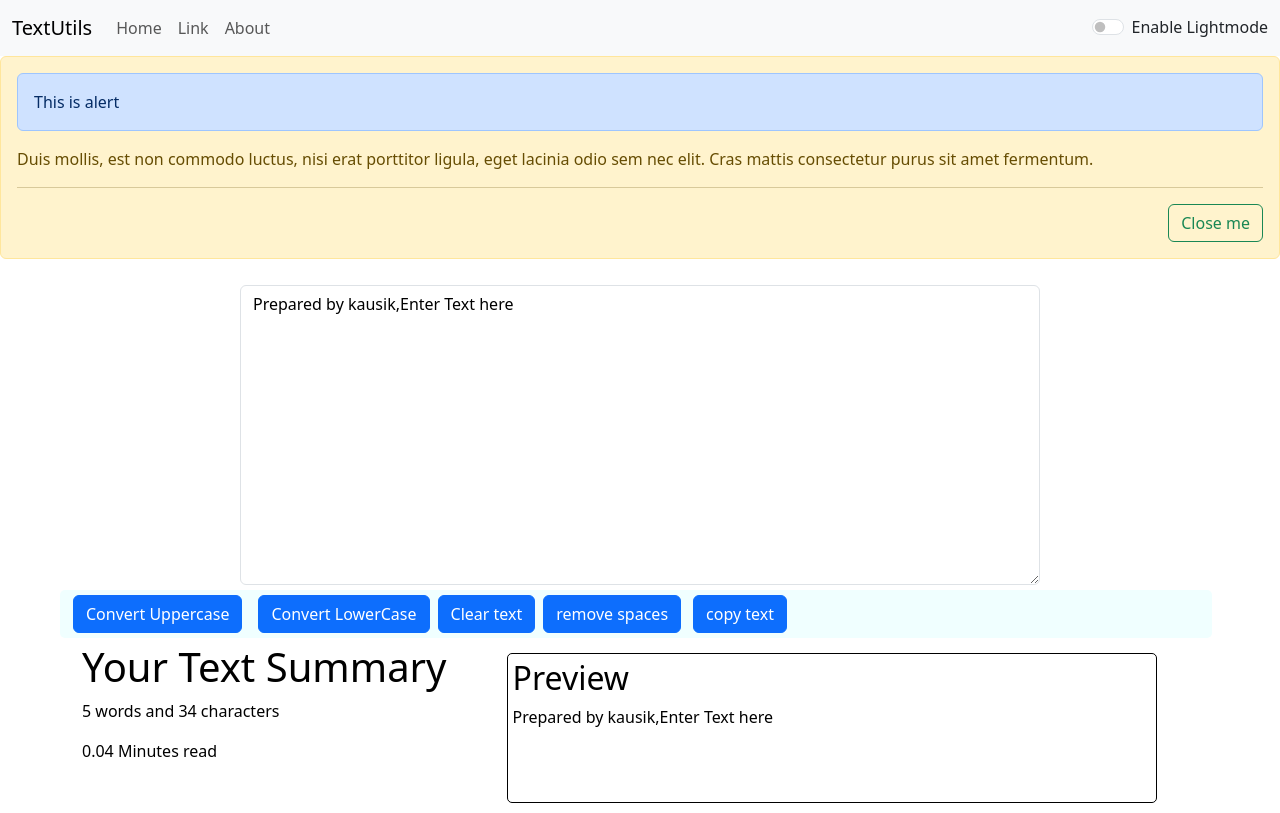
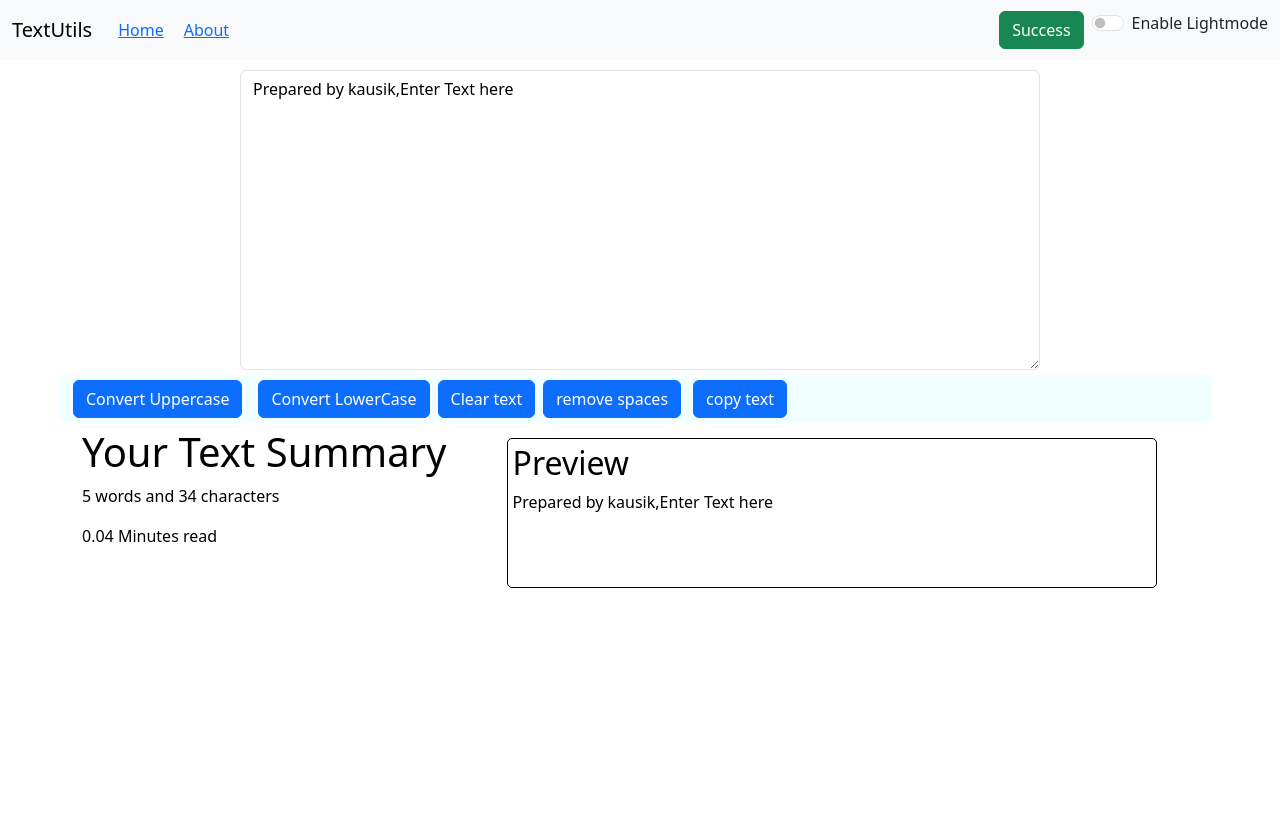
Before and after one commit to kausik11/textutils, a React (Create React App) app: page / in a window 1280 px wide. Built offline with nearby package versions, Linux system fonts and the light colour scheme.

Commit message:
adding routes to nav item

```diff
--- a/package.json
+++ b/package.json
@@ -10,6 +10,7 @@
     "react": "^18.2.0",
     "react-bootstrap": "^2.9.2",
     "react-dom": "^18.2.0",
+    "react-router-dom": "^6.21.1",
     "react-scripts": "5.0.1",
     "web-vitals": "^2.1.4"
   },
--- a/src/App.js
+++ b/src/App.js
@@ -5,28 +5,54 @@ import About from './Components/About';
 import Navbar from './Components/Navbar';
 import TextForm from './Components/TextForm';
 import Alert from './Components/Alert';
+import { BrowserRouter as Router, Switch, Route, Routes} from 'react-router-dom'
 
 function App() {
 
 const[darkmode,setdarkmode] = useState("light");//control for darkmode whether darkmode is enable or not
 const[text,settext] = useState("Enable Lightmode")
+const[alertMsg,setalertMsg] = useState(null);
+//here alert is object whihch is bydefault null, after that a setalaert method use to set an alert
+const[greenbtn,setgreenbtn] = useState("light")
+
+const setalaert = (msg,type)=>{   //this function takes two parameter one is the message to the alert and type of the alert
+     setalertMsg({
+      message : msg,
+      type : type,
+     })
+     setTimeout(() => {
+     setalertMsg(null)
+     }, 2000);
+}
+
 const toggleMode = ()=>{
   if(darkmode === "dark"){
     setdarkmode("light")
     settext("Enable Darkmode")
     document.body.style.backgroundColor="white";
+    setalaert("sucess, Lightmode is enabled","danger")
   }else{
     setdarkmode("dark")
     settext("Enable Lightmode")
     document.body.style.backgroundColor="#042743";
+    setalaert("sucess, Darkmode is enabled","primary")
   }
+}
+
+const green = ()=>{
+
 }
   return (
   <>
+
   <Navbar title="TextUtils"  mode ={darkmode} toggle={toggleMode} text={text}/>
-  <Alert alert="This is alert" />
-  <TextForm  mode ={darkmode}/>
-  {/* <About /> */}
+  <Alert alert={alertMsg}/>
+  <div className='rout'>
+  <Routes>
+    <Route path="/" element={<TextForm  mode ={darkmode}  btn={setalaert}/>}/>
+    <Route path='/about' element={<About />}/>
+  </Routes>
+  </div>
   </>
   );
 }
--- a/src/Components/Alert.js
+++ b/src/Components/Alert.js
@@ -6,24 +6,30 @@ import { useState } from 'react';
 const Alert1 = (props) => {
     const [show, setShow] = useState(true);
 
+    const capitalize = (word)=>{
+         const lower  = word.toLowerCase()
+         return lower.charAt(0).toUpperCase() + lower.slice(1);
+
+    }
+
     //  let mystyle = {
     //     .Heading
     //  }
 
   return (
-    <>
-    <Alert show={show} variant="warning">
-        <Alert>{props.alert}</Alert>
-        <p>
+    props.alert && <>
+    <Alert show={show} variant={props.alert.type}>
+        <Alert>{capitalize(props.alert.message)}</Alert>
+        {/* <p>
           Duis mollis, est non commodo luctus, nisi erat porttitor ligula, eget
           lacinia odio sem nec elit. Cras mattis consectetur purus sit amet
           fermentum.
-        </p>
+        </p> */}
         <hr />
         <div className="d-flex justify-content-end">
-          <Button onClick={() => setShow(false)} variant="outline-success">
+          {/* <Button onClick={() => setShow(false)} variant="outline-success">
             Close me
-          </Button>
+          </Button> */}
         </div>
       </Alert>
 
--- a/src/Components/Navbar.js
+++ b/src/Components/Navbar.js
@@ -5,6 +5,9 @@ import Form from 'react-bootstrap/Form';
 import Nav from 'react-bootstrap/Nav';
 import Navbar from 'react-bootstrap/Navbar';
 import 'bootstrap/dist/css/bootstrap.min.css';
+import { Link, NavLink } from 'react-router-dom';
+import home from './TextForm'
+import about from './About'
 
 const NavbarComp = (props) => {
   return (
@@ -18,14 +21,15 @@ const NavbarComp = (props) => {
             style={{ maxHeight: '100px' }}
             navbarScroll
           >
-            <Nav.Link href="#action1">Home</Nav.Link>
-            <Nav.Link href="#action2">Link</Nav.Link>
-            <Nav.Link href="#action2">About</Nav.Link>
+            <Link to='/' style={{margin:"10px"}}>Home</Link>
+            <Link to='/about' style={{margin:"10px"}}>About</Link>
+
           </Nav>
           <Form className="d-flex">
+          <Button variant="success" className='mx-2'>Success</Button>
           <div className={`form-check form-switch text-${props.mode==="light" ? "dark" : "light"}`}>
-  <input class="form-check-input" type="checkbox" role="switch" id="flexSwitchCheckChecked" onClick={props.toggle} />
-  <label class="form-check-label" htmlFor="flexSwitchCheckChecked">{props.text}</label>
+  <input className="form-check-input" type="checkbox" role="switch" id="flexSwitchCheckChecked" onClick={props.toggle} />
+  <label className="form-check-label" htmlFor="flexSwitchCheckChecked">{props.text}</label>
 </div>
             {/* <Form.Control
               type="search"
--- a/src/Components/TextForm.js
+++ b/src/Components/TextForm.js
@@ -28,16 +28,19 @@ export default function TextForm(props) {
       <button className='btn btn-primary mx-2'onClick={()=>{
         let newText = text.toUpperCase();
         settext(newText);
+        props.btn("converted to Uppercase","primary");
       }}>Convert Uppercase</button>
 
      <button className='btn btn-primary mx-2'onClick={()=>{
         let newText = text.toLowerCase();
         settext(newText);
+        props.btn("Converted to Lowercase","primary");
       }}>Convert LowerCase </button>
 
       <button className='btn btn-primary'onClick={()=>{
         let newText = "Prepared by kausik";
         settext(newText);
+        props.btn("Text clear","danger");
       }}>Clear text</button>
 
 
@@ -45,6 +48,7 @@ export default function TextForm(props) {
 <button className='btn btn-primary mx-2'onClick={()=>{
         let newText = text.replace(/ +/g, " ");
         settext(newText);
+        props.btn("extra space is cleared","primary");
       }}>remove spaces</button>
 
 <button className='btn btn-primary mx-1'onClick={()=>{
--- a/src/index.js
+++ b/src/index.js
@@ -3,11 +3,14 @@ import ReactDOM from 'react-dom/client';
 import './index.css';
 import App from './App';
 import reportWebVitals from './reportWebVitals';
+import { BrowserRouter } from 'react-router-dom';
 
 const root = ReactDOM.createRoot(document.getElementById('root'));
 root.render(
   <React.StrictMode>
+    <BrowserRouter>
     <App />
+    </BrowserRouter>
   </React.StrictMode>
 );
 
```
Also changed, not shown: 1 other file (tests, documents, lock files or other folders).
